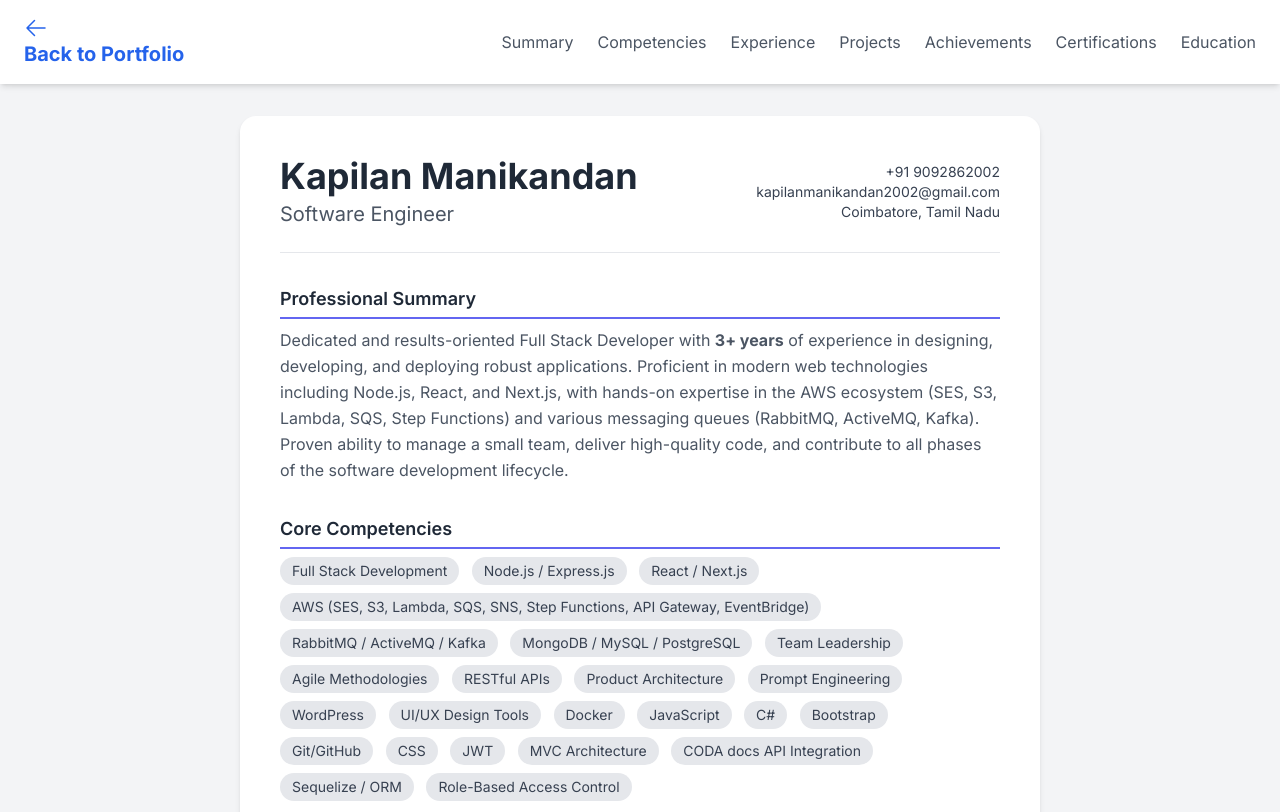
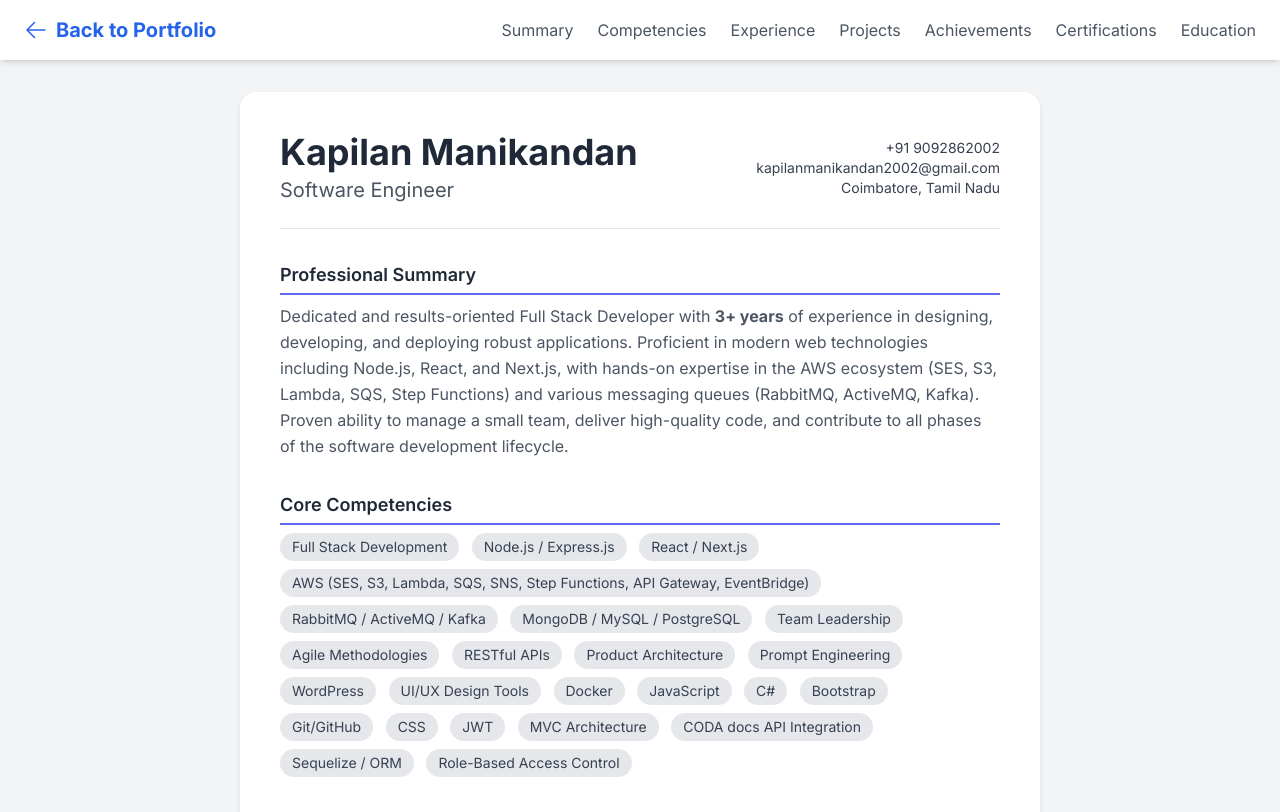
Before and after one commit to KapilanJavaScript/portfolio, a plain HTML site: page resume.html in a window 1280 px wide. Shown: the top 812 px of the page. Drawn offline with nearby package versions, Linux system fonts and the light colour scheme.

Commit message:
Update resume.html

```diff
--- a/resume.html
+++ b/resume.html
@@ -38,7 +38,7 @@
     <!-- Navbar -->
     <nav class="bg-white sticky top-0 z-50 shadow-md">
         <div class="container mx-auto px-6 py-4 flex justify-between items-center">
-            <a href="index.html" class="text-xl font-bold text-blue-600 hover:underline">
+            <a href="index.html" class="text-xl font-bold text-blue-600 hover:underline flex items-center gap-2">
                 <!-- Updated SVG for the back icon as requested -->
                 <svg xmlns="http://www.w3.org/2000/svg" fill="none" viewBox="0 0 24 24" stroke-width="1.5" stroke="currentColor" class="w-6 h-6">
                     <path stroke-linecap="round" stroke-linejoin="round" d="M10.5 19.5L3 12m0 0l7.5-7.5M3 12h18" />
```
